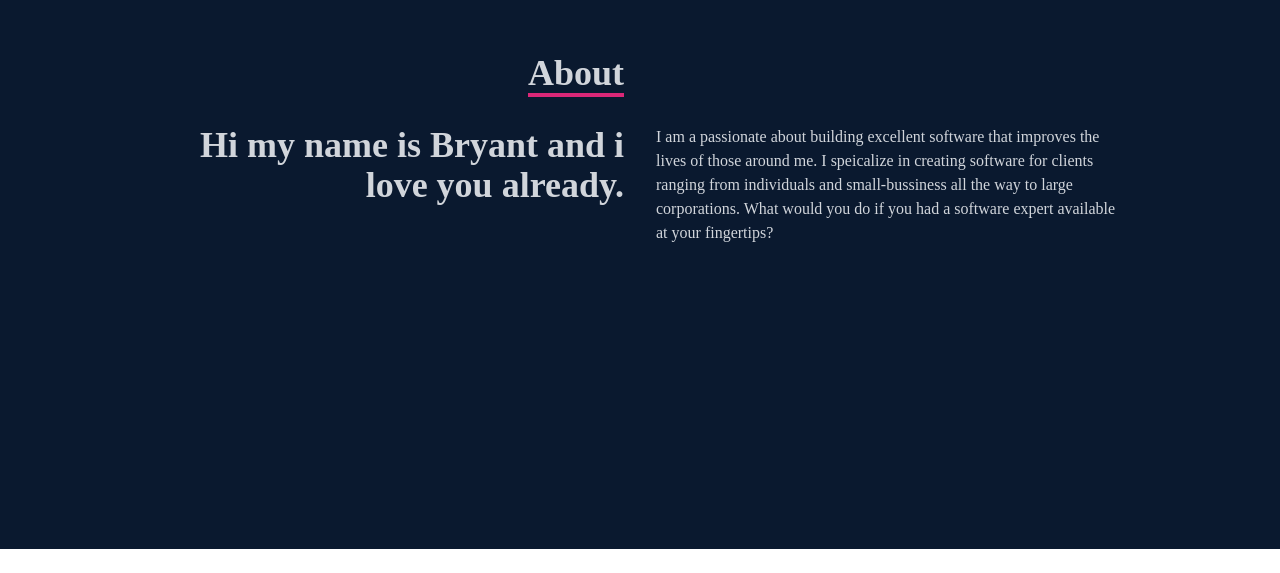
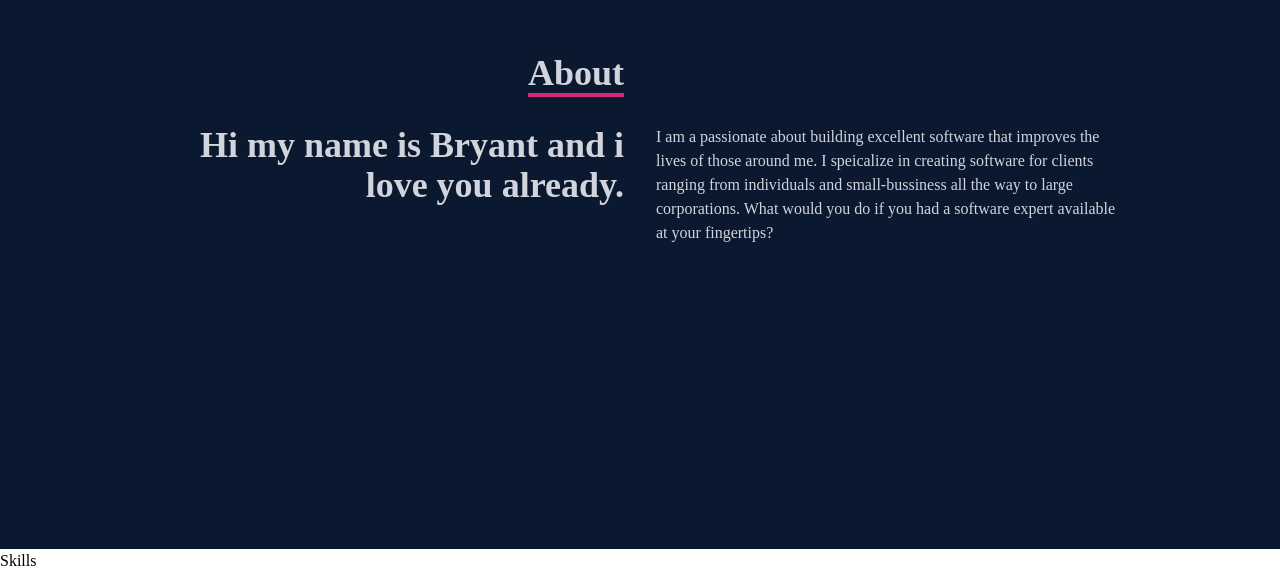
Before and after one commit to almanza1112/my-portfolio, a React (Create React App) app: page / in a window 1280 px wide. Shown: the part 1051-1624 px from the top of the page. Before the commit the page ends 1600 px from the top, so only its background shows below. Built offline with nearby package versions, Linux system fonts and the light colour scheme.

Commit message:
Skills section init

```diff
--- a/src/App.js
+++ b/src/App.js
@@ -1,6 +1,7 @@
 import About from "./components/About";
 import Home from "./components/Home";
 import Navbar from "./components/Navbar";
+import Skills from "./components/Skills";
 
 
 function App() {
@@ -9,6 +10,7 @@
       <Navbar/>
       <Home/>
       <About/>
+      <Skills/>
     </div>
   );
 }
--- /dev/null
+++ b/src/components/Skills.jsx
@@ -0,0 +1,9 @@
+import React from 'react'
+
+const Skills = () => {
+  return (
+    <div>Skills</div>
+  )
+}
+
+export default Skills
```
